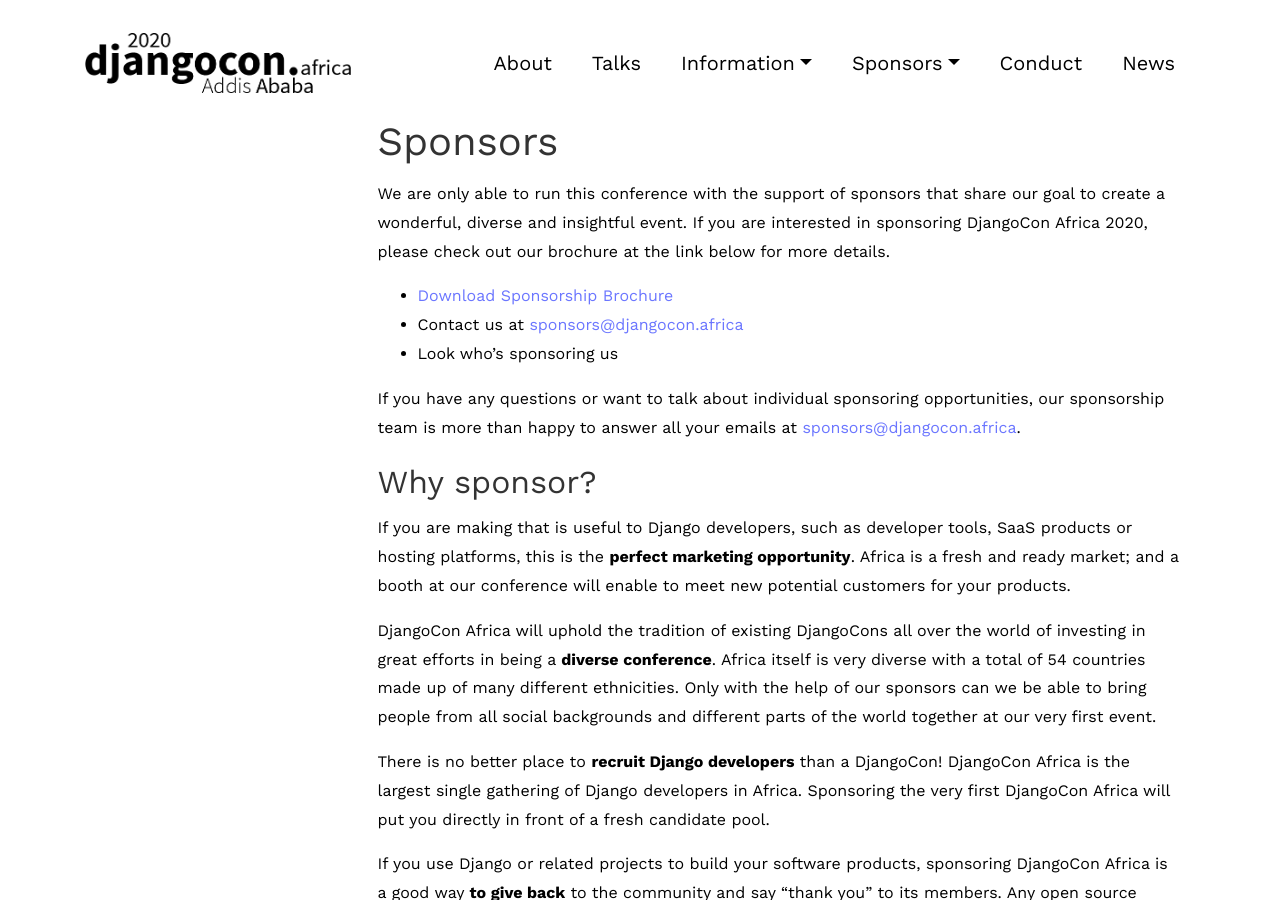
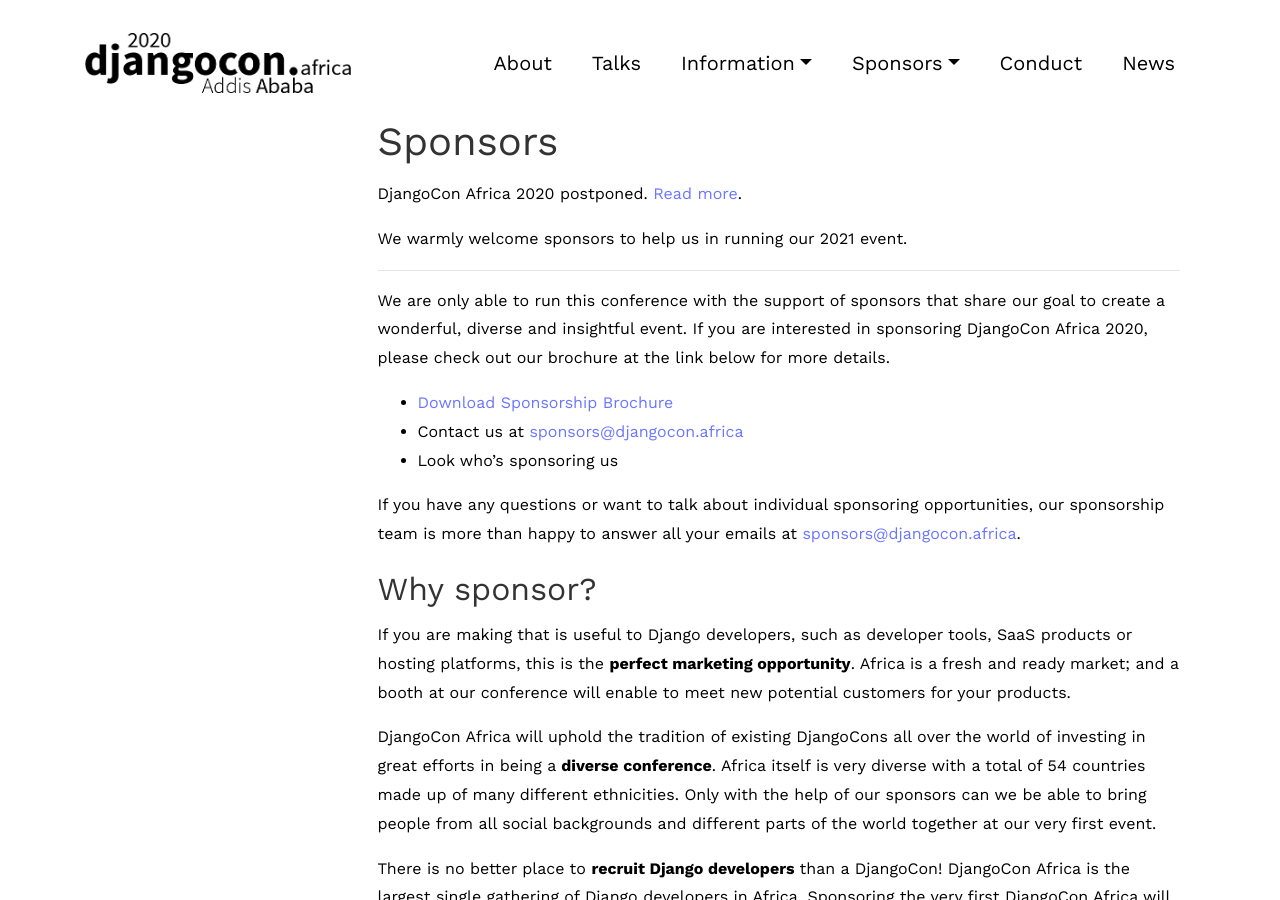
Before and after one commit to djangocon/2020.djangocon.africa, a Jekyll site: the page built from _pages/sponsors.md, in a window 1280 px wide and 900 px high. Built offline with Jekyll 4.4.1, drawn with Linux system fonts in a browser that asks for light colours.

Commit message:
Add notice around 2020 event postponement

```diff
--- a/_layouts/home.html
+++ b/_layouts/home.html
@@ -21,8 +21,9 @@
         <div class="row no-gutters slider-text js-fullheight align-items-center justify-content-start" data-scrollax-parent="true">
           <div class="col-xl-10 ftco-animate" data-scrollax=" properties: { translateY: '70%' }">
             <a href="{{ site.url }}"><img class="logo" src="{{ site.logo }}" alt="DjangoCon Africa Logo"></a>
-            <h1 class="mb-4" data-scrollax="properties: { translateY: '30%', opacity: 1.6 }"  > Ethiopia Nov 9-13</h1>
-            <p class="mb-4" data-scrollax="properties: { translateY: '30%', opacity: 1.6 }">3 days of single-track talks, 1 day of workshops and sprints</p>
+            <h1 class="mb-4" data-scrollax="properties: { translateY: '30%', opacity: 1.6 }">2020 Event Postponed.</h1>
+            <p class="mb-4" data-scrollax="properties: { translateY: '30%', opacity: 1.6 }">Please join us in 2021.</p>
+            <a href="/news/postponed/" class="btn btn-outline-white">Read more</a>
              <a href="mailto:{{ site.contact_us_email }}" class="btn btn-outline-white">+Contact Us</a>
           </div>
         </div>
--- a/_pages/sponsors.md
+++ b/_pages/sponsors.md
@@ -5,6 +5,13 @@ permalink: /sponsors/
 ---
 Sponsors
 {: .h1}
+
+DjangoCon Africa 2020 postponed. [Read more](/news/postponed).
+
+We warmly welcome sponsors to help us in running our 2021 event.
+
+---
+
 We are only able to run this conference with the support of sponsors that share our goal to create a wonderful, diverse and insightful event. If you are interested in sponsoring DjangoCon Africa 2020, please check out our brochure at the link below for more details.
 
 - [Download Sponsorship Brochure](#)
```
Also changed, not shown: _pages/about.md (+7 -0 lines), _pages/opportunity-grant.md (+5 -0 lines), _pages/talks.md (+5 -0 lines), _posts/2020-08-06-postponed.md (added, +13 -0 lines).
